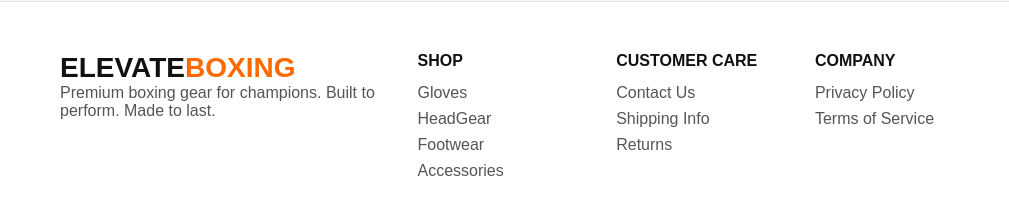
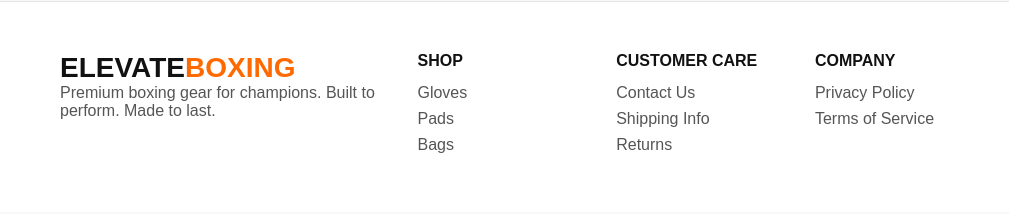
Before and after one commit to eibrnwqudoqw/elevate-boxing, a website: page shop.html in a window 1280 px wide. Shown: the part 3975-4189 px from the top of the page, 0-1009 px from the left. Drawn offline with Linux system fonts and the light colour scheme.

Commit message:
Update shop.html

```diff
--- a/shop.html
+++ b/shop.html
@@ -214,10 +214,9 @@
 
   <div class="footer-links">
     <h3>Shop</h3>
-    <a href="shop.html">Gloves</a>
-    <a href="shop.html">HeadGear</a>
-    <a href="shop.html">Footwear</a>
-    <a href="shop.html">Accessories</a>
+    <a href="shop.html?category=Gloves">Gloves</a>
+	<a href="shop.html?category=Pads">Pads</a>
+	<a href="shop.html?category=Bags">Bags</a>
   </div>
 
   <div class="footer-links">
```
